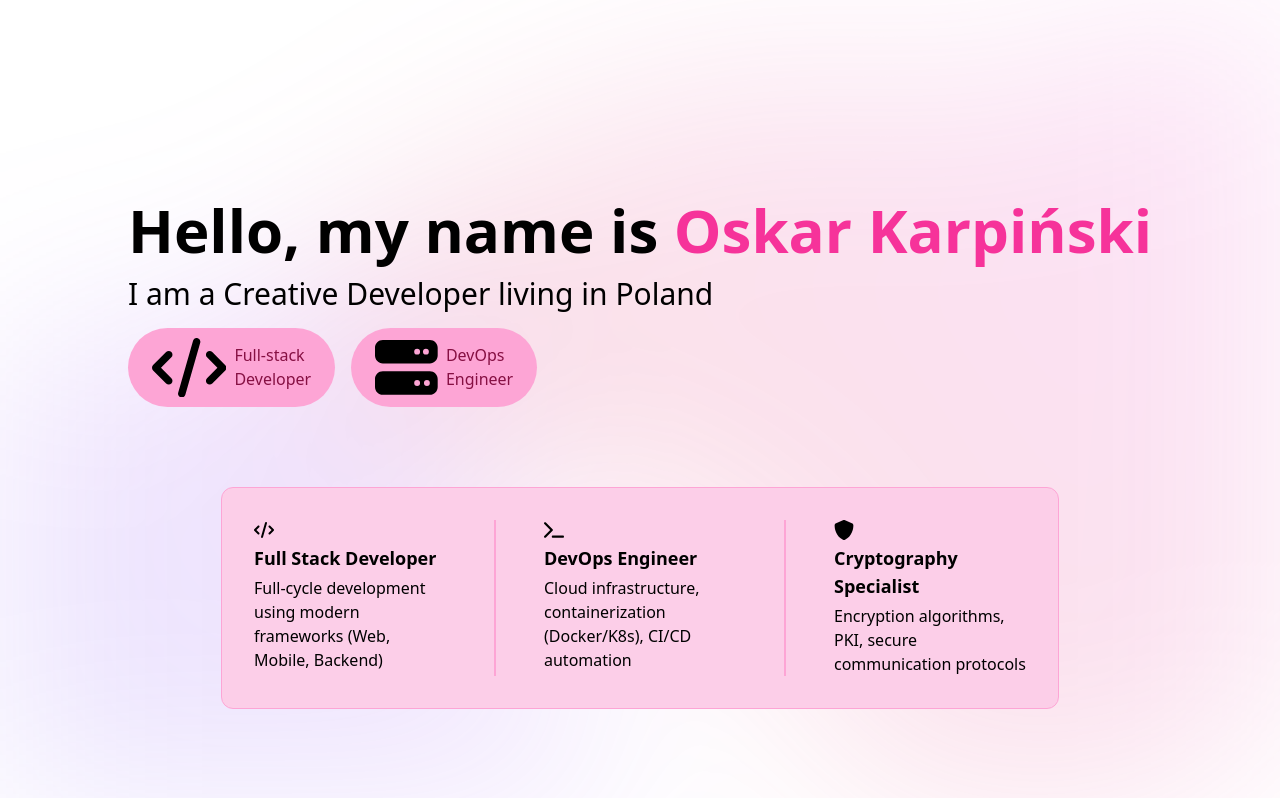
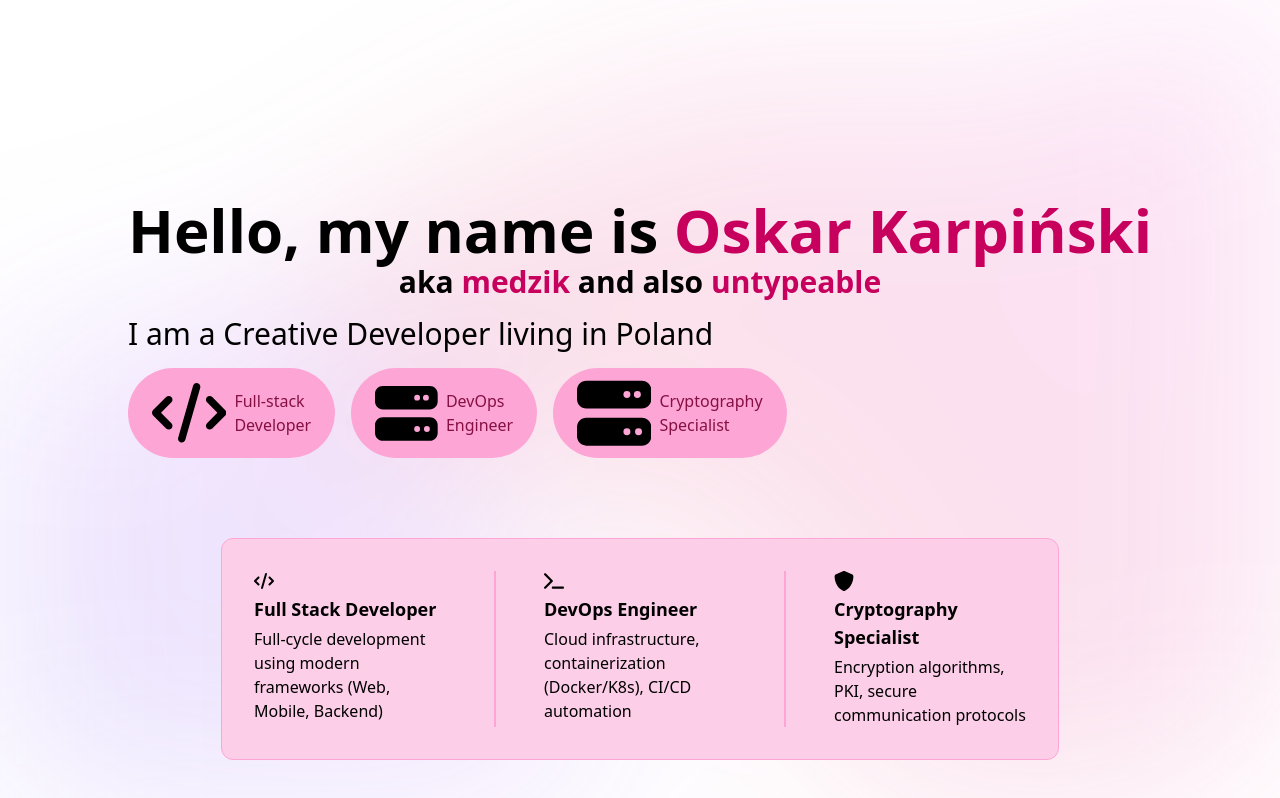
Before and after one commit to M3DZIK/portfolio, an Astro site: page / in a window 1280 px wide. Built offline with nearby package versions, Linux system fonts and the light colour scheme; Astro itself is replaced by a stand-in of ours.

Commit message:
Add nicknames

```diff
--- a/src/pages/index.astro
+++ b/src/pages/index.astro
@@ -12,21 +12,33 @@ import background from "../assets/background.svg";
 	<main class="h-full">
 		<section class="flex justify-center items-center mx-auto gap-8 px-4 pt-[25vh] pb-12">
 			<div class="flex flex-col gap-4">
-				<h1 class="text-4xl md:text-6xl font-bold">
-					Hello, my name is <span class="text-pink-500">Oskar Karpiński</span>
-				</h1>
+				<div class="flex flex-col gap-1">
+					<h1 class="font-bold">
+						<span class="text-4xl md:text-6xl font-bold">
+							Hello, my name is <span class="text-pink-700">Oskar Karpiński</span>
+						</span>
+					</h1>
+
+					<span class="text-xl md:text-3xl font-bold text-center">
+						aka <span class="text-pink-700">medzik</span> and also <span class="text-pink-700">untypeable</span>
+					</span>
+				</div>
 
 				<h2 class="text-2xl md:text-3xl">
 					I am a Creative Developer living in Poland
 				</h2>
 
-				<div class="flex gap-4">
+				<div class="flex flex-col md:flex-row gap-4">
 					<Pill icon="code">
 						Full-stack Developer
 					</Pill>
 
 					<Pill icon="server">
 						DevOps Engineer
+					</Pill>
+
+					<Pill icon="server">
+						Cryptography Specialist
 					</Pill>
 				</div>
 			</div>
```
